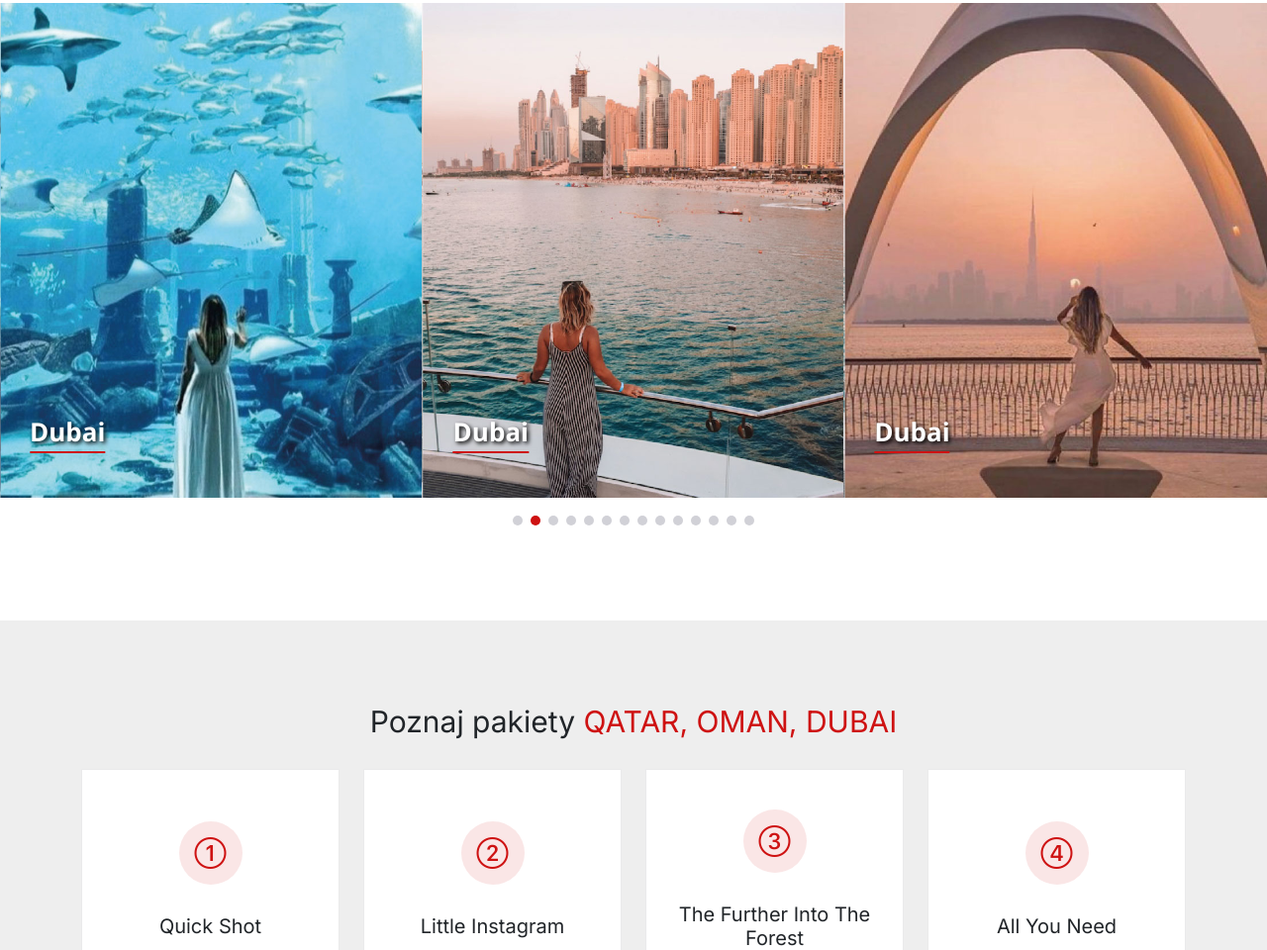
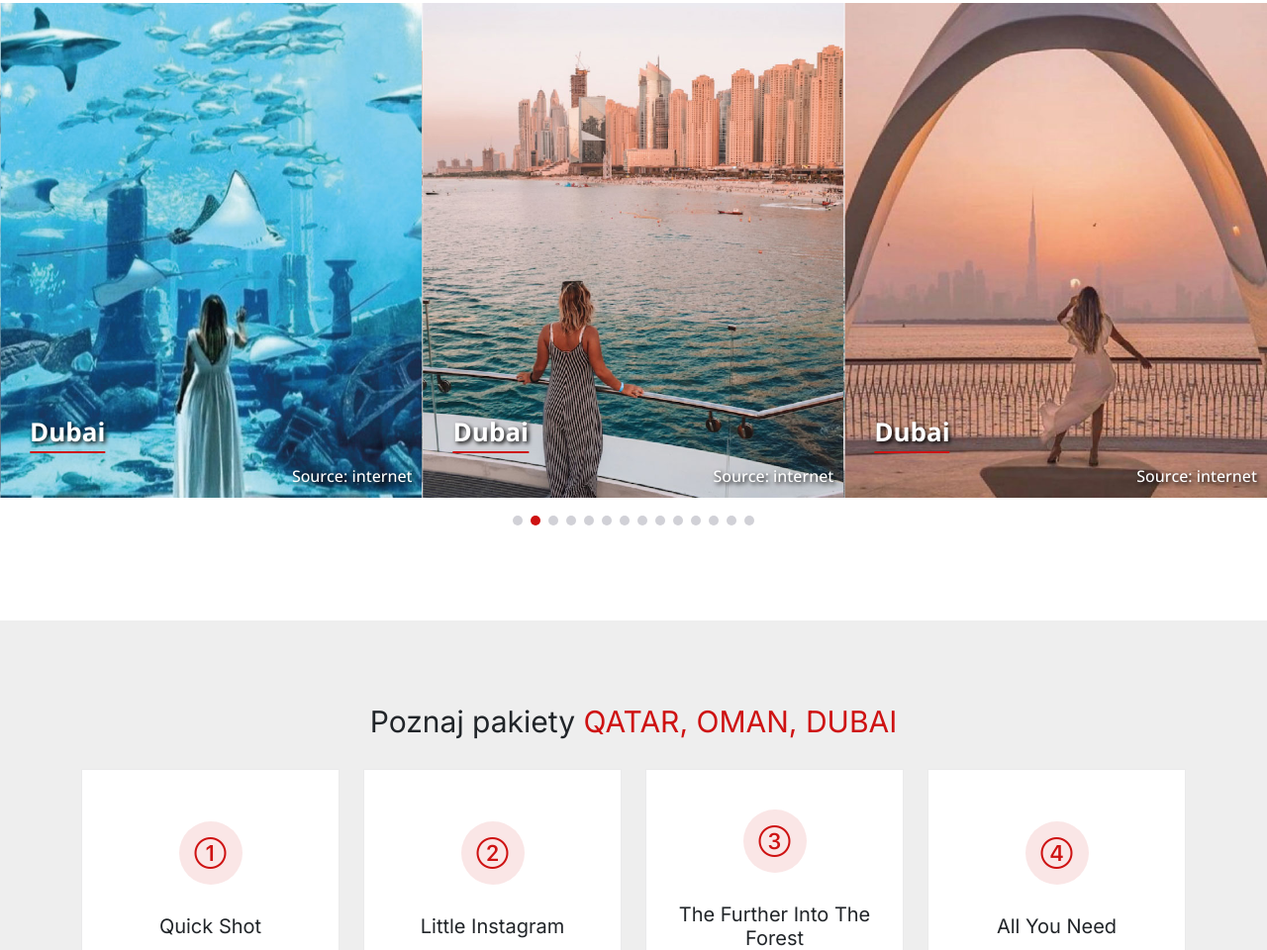
Before and after one commit to OussamaSlimani/Clickissim, a plain HTML site: page polish_version/qatar.html in a window 1280 px wide. Shown: the part 559-1519 px from the top of the page at 99% size. Drawn offline with nearby package versions, Linux system fonts and the light colour scheme.

Commit message:
finish first update

```diff
--- a/assets/css/main.css
+++ b/assets/css/main.css
@@ -1141,8 +1141,13 @@ section {
 
 .events .event-item .description {
   margin-bottom: 0;
-  color: rgba(255, 255, 255, 0.9);
-  position: relative;
+  color: #fff;
+  font-weight: 500;
+  text-shadow: 2px 2px 4px #000;
+  border-radius: 5px;
+  bottom: 10px;
+  right: 10px;
+  position: absolute;
 }
 
 @media (min-width: 1200px) {
--- a/polish_version/qatar.html
+++ b/polish_version/qatar.html
@@ -64,8 +64,8 @@
 
         <nav id="navbar" class="navbar">
           <ul>
-            <li><a href="index.html#hero">Dom</a></li>
-            <li><a href="index.html#about">Około</a></li>
+            <li><a href="#hero">Strona główna</a></li>
+            <li><a href="#about">O nas</a></li>
             <li><a href="index.html#gallery">Galeria</a></li>
             <li><a href="index.html#chefs">Ceny</a></li>
             <li><a href="index.html#menu">Pakiety</a></li>
@@ -130,6 +130,7 @@
               style="background-image: url(../assets/img/qatar/dubai/d1.jpg)"
             >
               <div class="price align-self-start">Dubai</div>
+              <p class="description align-self-end">Source: internet</p>
             </div>
             <!-- End Event item -->
             <div
@@ -137,6 +138,7 @@
               style="background-image: url(../assets/img/qatar/dubai/d2.jpg)"
             >
               <div class="price align-self-start">Dubai</div>
+              <p class="description align-self-end">Source: internet</p>
             </div>
             <!-- End Event item -->
             <div
@@ -144,6 +146,7 @@
               style="background-image: url(../assets/img/qatar/dubai/d3.jpg)"
             >
               <div class="price align-self-start">Dubai</div>
+              <p class="description align-self-end">Source: internet</p>
             </div>
             <!-- End Event item -->
             <div
@@ -151,6 +154,7 @@
               style="background-image: url(../assets/img/qatar/dubai/d4.jpg)"
             >
               <div class="price align-self-start">Dubai</div>
+              <p class="description align-self-end">Source: internet</p>
             </div>
             <!-- End Event item -->
             <div
@@ -158,6 +162,7 @@
               style="background-image: url(../assets/img/qatar/dubai/d5.jpg)"
             >
               <div class="price align-self-start">Dubai</div>
+              <p class="description align-self-end">Source: internet</p>
             </div>
             <!-- End Event item -->
             <div
@@ -165,6 +170,7 @@
               style="background-image: url(../assets/img/qatar/oman/o-01.jpg)"
             >
               <div class="price align-self-start">Oman</div>
+              <p class="description align-self-end">Source: internet</p>
             </div>
             <!-- End Event item -->
             <div
@@ -172,6 +178,7 @@
               style="background-image: url(../assets/img/qatar/oman/o-02.jpg)"
             >
               <div class="price align-self-start">Oman</div>
+              <p class="description align-self-end">Source: internet</p>
             </div>
             <!-- End Event item -->
             <div
@@ -179,6 +186,7 @@
               style="background-image: url(../assets/img/qatar/oman/o-03.jpg)"
             >
               <div class="price align-self-start">Oman</div>
+              <p class="description align-self-end">Source: internet</p>
             </div>
             <!-- End Event item -->
             <div
@@ -186,6 +194,7 @@
               style="background-image: url(../assets/img/qatar/oman/o-04.jpg)"
             >
               <div class="price align-self-start">Oman</div>
+              <p class="description align-self-end">Source: internet</p>
             </div>
             <!-- End Event item -->
             <div
@@ -193,6 +202,7 @@
               style="background-image: url(../assets/img/qatar/oman/o-05.jpg)"
             >
               <div class="price align-self-start">Oman</div>
+              <p class="description align-self-end">Source: internet</p>
             </div>
             <!-- End Event item -->
             <div
@@ -200,6 +210,7 @@
               style="background-image: url(../assets/img/qatar/qatar/q-01.jpg)"
             >
               <div class="price align-self-start">Qatar</div>
+              <p class="description align-self-end">Source: internet</p>
             </div>
             <!-- End Event item -->
             <div
@@ -207,6 +218,7 @@
               style="background-image: url(../assets/img/qatar/qatar/q-02.jpg)"
             >
               <div class="price align-self-start">Qatar</div>
+              <p class="description align-self-end">Source: internet</p>
             </div>
             <!-- End Event item -->
             <div
@@ -214,6 +226,7 @@
               style="background-image: url(../assets/img/qatar/qatar/q-03.jpg)"
             >
               <div class="price align-self-start">Qatar</div>
+              <p class="description align-self-end">Source: internet</p>
             </div>
             <!-- End Event item -->
             <div
@@ -221,6 +234,7 @@
               style="background-image: url(../assets/img/qatar/qatar/q-04.jpg)"
             >
               <div class="price align-self-start">Qatar</div>
+              <p class="description align-self-end">Source: internet</p>
             </div>
             <!-- End Event item -->
           </div>
```
Also changed, not shown: istanbul.html (+4 -11 lines), polish_version/index.html (+2 -2 lines), polish_version/istanbul.html (+6 -2 lines), polish_version/tunisia.html (+6 -2 lines), qatar.html (+14 -0 lines), tunisia.html (+4 -0 lines).
